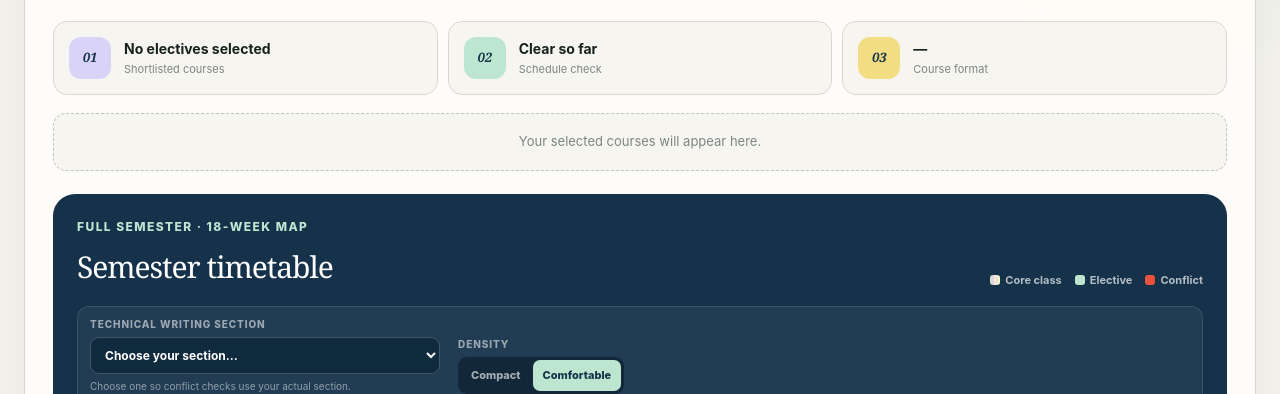
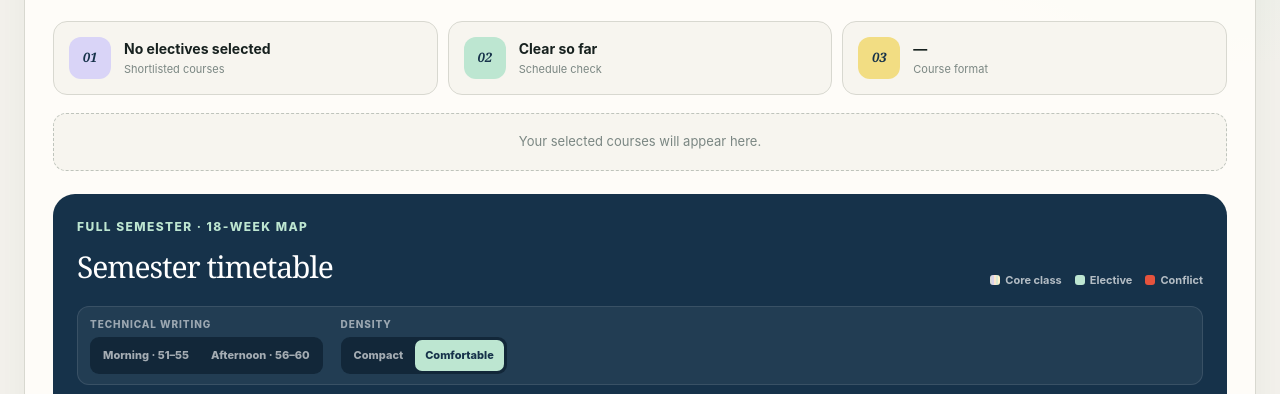
Before and after one commit to thanamn/elective-visualizer, a website: page site/index.html in a window 1280 px wide. Shown: the part 558-952 px from the top of the page. Drawn offline with Linux system fonts and the light colour scheme; files whose address does not match are found by name.

Commit message:
Compact Technical Writing section control

```diff
--- a/site/index.html
+++ b/site/index.html
@@ -282,13 +282,11 @@
 
           <div class="timetable-toolbar" aria-label="Timetable display controls">
             <div class="control-group fixed-choice-control">
-              <label for="fixedCourseChoiceSelect">Technical Writing section</label>
-              <select id="fixedCourseChoiceSelect">
-                <option value="">Choose your section…</option>
-                <option value="sections-51-55">Sections 51–55 · Morning (08:00–11:00)</option>
-                <option value="sections-56-60">Sections 56–60 · Afternoon (13:00–16:00)</option>
-              </select>
-              <small id="fixedCourseChoiceHelp">Choose one so conflict checks use your actual section.</small>
+              <span id="fixedCourseChoiceLabel">Technical Writing</span>
+              <div class="segmented-control fixed-choice-segmented" id="fixedCourseChoiceControl" role="group" aria-labelledby="fixedCourseChoiceLabel">
+                <button type="button" data-fixed-choice="sections-51-55" aria-pressed="false" aria-label="Technical Writing sections 51 to 55, morning, 8 to 11">Morning · 51–55</button>
+                <button type="button" data-fixed-choice="sections-56-60" aria-pressed="false" aria-label="Technical Writing sections 56 to 60, afternoon, 1 to 4">Afternoon · 56–60</button>
+              </div>
             </div>
             <div class="control-group density-control">
               <span>Density</span>
--- a/site/js/app.js
+++ b/site/js/app.js
@@ -102,8 +102,7 @@ const ui = {
   termSummary: document.getElementById("termSummary"),
   selectionStrip: document.getElementById("selectionStrip"),
   timetableSection: document.querySelector(".timetable-section"),
-  fixedCourseChoiceSelect: document.getElementById("fixedCourseChoiceSelect"),
-  fixedCourseChoiceHelp: document.getElementById("fixedCourseChoiceHelp"),
+  fixedCourseChoiceControl: document.getElementById("fixedCourseChoiceControl"),
   densityControl: document.getElementById("densityControl"),
   mobileViewControl: document.getElementById("mobileViewControl"),
   timetableNotice: document.getElementById("timetableNotice"),
@@ -164,8 +163,9 @@ function bindEvents() {
   ui.mobileOpenPlanButton.addEventListener("click", () => setView("plan", true));
   ui.backToCoursesButton.addEventListener("click", () => setView("explore", true));
   ui.clearPlanButton.addEventListener("click", clearPlan);
-  ui.fixedCourseChoiceSelect?.addEventListener("change", () => {
-    setFixedCourseChoice(ui.fixedCourseChoiceSelect.value);
+  ui.fixedCourseChoiceControl?.addEventListener("click", (event) => {
+    const button = event.target.closest("[data-fixed-choice]");
+    if (button) setFixedCourseChoice(button.dataset.fixedChoice);
   });
   ui.densityControl.addEventListener("click", (event) => {
     const button = event.target.closest("[data-density]");
@@ -1074,16 +1074,8 @@ function setMobileTimetableView(value) {
 }
 
 function updateTimetableControls() {
-  if (ui.fixedCourseChoiceSelect) {
-    ui.fixedCourseChoiceSelect.value = state.fixedCourseChoice;
-  }
-  if (ui.fixedCourseChoiceHelp) {
-    const option = FIXED_COURSE_CHOICE?.options.find(
-      (item) => item.value === state.fixedCourseChoice,
-    );
-    ui.fixedCourseChoiceHelp.textContent = option
-      ? `Using ${option.label} for fixed-course conflicts.`
-      : "Choose one so conflict checks use your actual section.";
+  if (ui.fixedCourseChoiceControl) {
+    updateSegmentedControl(ui.fixedCourseChoiceControl, "fixedChoice", state.fixedCourseChoice);
   }
   updateSegmentedControl(ui.densityControl, "density", state.timetableDensity);
   updateSegmentedControl(ui.mobileViewControl, "mobileView", state.mobileTimetableView);
--- a/site/style.css
+++ b/site/style.css
@@ -1362,33 +1362,11 @@ kbd {
 }
 
 .fixed-choice-control {
-  min-width: min(100%, 350px);
-}
-
-.fixed-choice-control select {
-  min-height: 37px;
-  padding: 6px 34px 6px 10px;
-  color: white;
-  background: #102a3e;
-  border: 1px solid rgba(255, 255, 255, 0.2);
-  border-radius: 9px;
-  font-size: 12px;
-  font-weight: 750;
-}
-
-.fixed-choice-control select:hover,
-.fixed-choice-control select:focus {
-  border-color: var(--mint);
-}
-
-.fixed-choice-control option {
-  color: var(--ink);
-  background: white;
-}
-
-.fixed-choice-control small {
-  color: rgba(255, 255, 255, 0.5);
-  font-size: 10px;
+  min-width: 0;
+}
+
+.fixed-choice-segmented button {
+  padding-inline: 11px;
 }
 
 .segmented-control {
@@ -2836,6 +2814,7 @@ button.slot-course:focus-visible {
     grid-template-columns: repeat(3, 1fr);
   }
 
+  .fixed-choice-control .segmented-control,
   .density-control .segmented-control,
   .mobile-view-control .segmented-control {
     grid-template-columns: repeat(2, 1fr);
```
